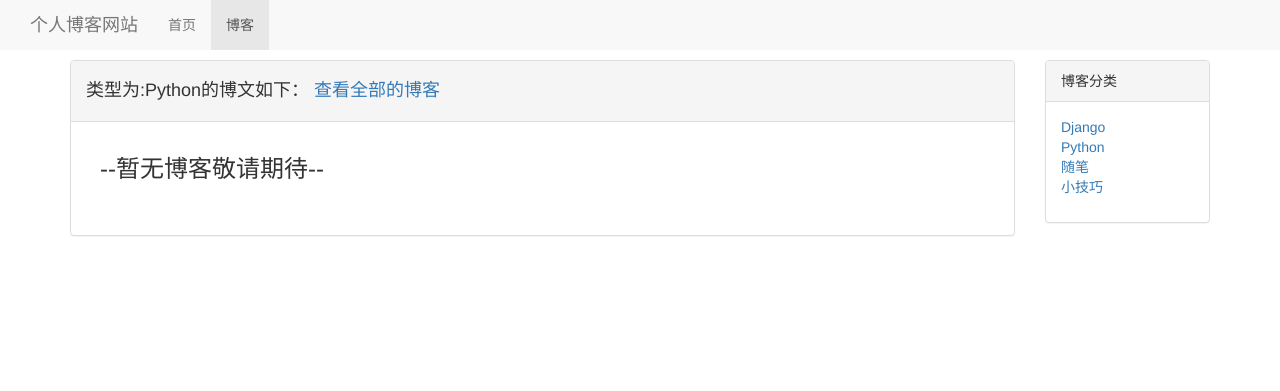
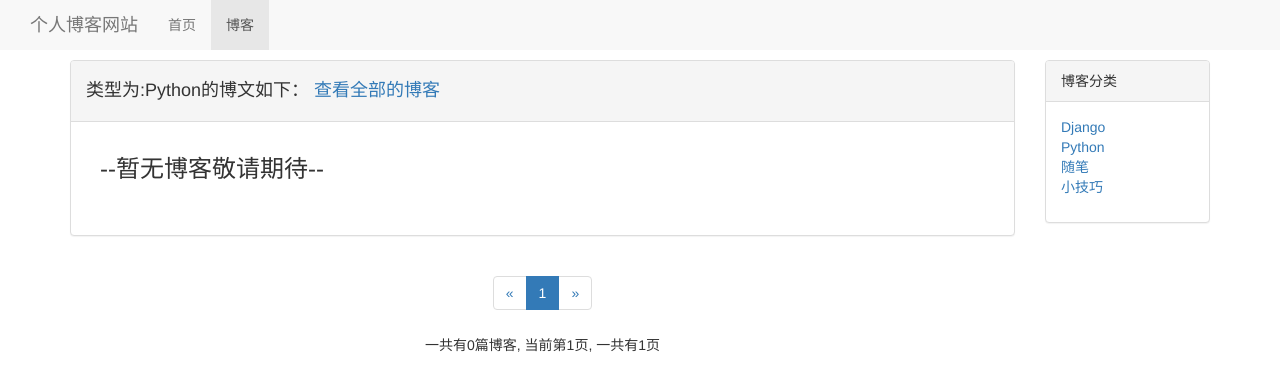
Before and after one commit to zhangyongming13/mysite, a Django app: page /blog/blog_with_type/2 in a window 1280 px wide. Shown: the top 391 px of the page. Run offline with Django 3.2, Linux system fonts and the light colour scheme; data comes from the database, SQL or seed files in the repository; both versions use the stored data as it was after the commit; some libraries are stand-ins or nearby versions.

Commit message:
20194222400创建了根据博客类型进行筛选的功能blog_with_type 201904232143设置了模板嵌套block和extends，以及全局模板文件夹 201904232347设置了主页导航栏，以及使用css美化 201904242150设置了CSS等静态文件已经对应的静态文件夹 201904250015base.html引入bootstrap相关内容 201904252351导航栏使用了bootstrap的静态导航栏；博客列表页面使用了珊格系统，针对不同的屏幕进行响应 201904270039blog_with_type嵌套了blog_list的模板，blog_detail.html使用了珊格系统进行展示 201904271744分页页码的设计和优化

```diff
--- a/blog/models.py
+++ b/blog/models.py
@@ -25,3 +25,6 @@ class Blog(models.Model):
     # 使后台管理更清晰明了
     def __str__(self):
         return '<blog: %s>' % self.title
+
+    class Meta:
+        ordering = ['-created_time']  # 按照创建时间新到旧进行排序
--- a/blog/static/blog.css
+++ b/blog/static/blog.css
@@ -15,3 +15,7 @@ div.blog:not(:last-child){
 div.blog h3 {
     margin-top: 0.2em;
 }
+
+div.paginator {
+    text-align: center;
+}
--- a/blog/templates/blog/blog_list.html
+++ b/blog/templates/blog/blog_list.html
@@ -25,13 +25,12 @@
                     <div class="panel-heading">
                         <!--blog | length计算出可迭代对象长度，即个数-->
                         {% block blog_list_type %} <!--用于其他html嵌套该模板-->
-                            博客列表（一共有{{ blogs | length }}篇博客）
                         {% endblock %}
                     </div>
                     <div class="panel-body">
                         {#让每个li列表前面没有小黑点#}
                         <ul style="list-style-type: none">
-                            {% for blog in blogs %}
+                            {% for blog in page_of_blogs %}
                                 <div class="blog">
                                     <h3><a href="{% url 'blog_detail' blog.pk %}">{{ blog.title }}</a></h3>
                                     <p class="blog-info">
@@ -49,6 +48,45 @@
                             {% endfor %}
                         </ul>
                     </div>
+                </div>
+                <div class="paginator">
+                    <!--使用bootstrap里面的分页按钮https://v3.bootcss.com/components/#pagination-->
+                    <ul class="pagination">
+                        <li>
+                            <!--上一页-->
+                            <!--判断是否会有上一页-->
+                            {% if page_of_blogs.has_previous %}
+                                <a href="?page={{ page_of_blogs.previous_page_number }}" aria-label="Previous">
+                                    <span aria-hidden="true">&laquo;</span>
+                                </a>
+                            {% else %}
+                                <span aria-hidden="true">&laquo;</span>
+                            {% endif %}
+                        </li>
+                            {% for page_num in page_list %}
+                                <!--当前页码高亮-->
+                                {% if page_num == page_of_blogs.number%}
+                                    <li class="active"><span>{{ page_num }}</span></li>
+                                {% elif page_num == '...'%}
+                                    <li><span>{{ page_num }}</span></li>
+                                {% else %}
+                                    <li><a href="?page={{ page_num }}">{{ page_num }}</a></li>
+                                {% endif %}
+                            {% endfor %}
+                        <li>
+                        <!--下一页-->
+                            {% if page_of_blogs.has_next %}
+                                <a href="?page={{ page_of_blogs.next_page_number }}" aria-label="Next">
+                                    <span aria-hidden="true">&raquo;</span>
+                                </a>
+                            {% else %}
+                                <span aria-hidden="true">&raquo;</span>
+                            {% endif %}
+                        </li>
+                    </ul>
+                    <p>
+                        一共有{{ blog_count }}篇博客, 当前第{{ page_of_blogs.number }}页, 一共有{{ total_page }}页
+                    </p>
                 </div>
             </div>
 {#            hidden-xs表示xs屏幕状态下隐藏该快#}
--- a/blog/views.py
+++ b/blog/views.py
@@ -1,14 +1,38 @@
 from django.shortcuts import render, get_object_or_404
+from django.core.paginator import Paginator
 from .models import Blog, BlogType
+from django.conf import settings
 # Create your views here.
 
 
 def Blog_list(request):
     context = {}
     # 使用过滤器过滤掉标记为删除的博客，传入的是一个可迭代的对象
-    context['blogs'] = Blog.objects.filter(is_delete=False)
+    blogs_all_list = Blog.objects.filter(is_delete=False)
+    paginator = Paginator(blogs_all_list, settings.EACH_PAGE_BLOG_NUMBER)  # 进行分页
+    page_num = request.GET.get('page', 1)  # 获取网页GET方法传进来的页数，默认是1
+    page_of_blogs = paginator.get_page(page_num)  # 获取该页的博客
+    current_page_num = page_of_blogs.number
+
+    # 获取当前页面前后两个的页码范围
+    page_list = list(range(max(current_page_num - 2, 1), min(paginator.num_pages + 1, current_page_num + 3)))
+
+    # 添加首尾两页以及省略号
+    if page_list[0] - 1 >= 2:
+        page_list.insert(0, '...')
+    if paginator.num_pages - page_list[-1] >= 2:
+        page_list.append('...')
+    if page_list[0] != 1:
+        page_list.insert(0, 1)
+    if page_list[-1] != paginator.num_pages:
+        page_list.append(paginator.num_pages)
+
+    context['total_page'] = paginator.num_pages  # 总共有多少页
+    context['page_list'] = page_list  # 页码列表
+    context['page_of_blogs'] = page_of_blogs  # 博客的内容
     # 引用templates文件中的模板，content为传进模板的数据，腰围dict类型
     context['blog_type'] = BlogType.objects.all()
+    context['blog_count'] = paginator.count  # 博客的总数
     return render(request, "blog/blog_list.html", context)
     # 如果把某些App的模板文件放在全局模板文件夹中的某一个文件夹，就要设置该文件夹，不然找不到模板文件
 
@@ -24,9 +48,31 @@ def Blog_with_type(request, blog_type_pk):
     # 根据传入的blog_type_pk获取对应的BlogType类型
     blog_type_name = get_object_or_404(BlogType, pk=blog_type_pk)
     # 根据BlogType类型获得相应类型的文章
-    context['blogs'] = Blog.objects.filter(blog_type=blog_type_name)
+    blog_with_type_all = Blog.objects.filter(blog_type=blog_type_name)
+
+    # 博客分类页面也要引进分页按钮
+    paginator = Paginator(blog_with_type_all, settings.EACH_PAGE_BLOG_NUMBER)
+    page_num = request.GET.get('page', 1)
+    page_of_blogs = paginator.get_page(page_num)
+    current_page_num = page_of_blogs.number
+    page_list = list(range(max(current_page_num - 2, 1), min(paginator.num_pages + 1, current_page_num + 3)))
+
+    # 添加首尾两页以及省略号
+    if page_list[0] - 1 >= 2:
+        page_list.insert(0, '...')
+    if paginator.num_pages - page_list[-1] >= 2:
+        page_list.append('...')
+    if page_list[0] != 1:
+        page_list.insert(0, 1)
+    if page_list[-1] != paginator.num_pages:
+        page_list.append(paginator.num_pages)
+
+    context['total_page'] = paginator.num_pages
+    context['page_list'] = page_list
+    context['page_of_blogs'] = page_of_blogs
     context['blogs_type'] = blog_type_name
     context['blog_type_pk'] = blog_type_pk
+    context['blog_count'] = paginator.count
     context['blog_type'] = BlogType.objects.all()
     # 调用模板文件
     return render(request, 'blog/blog_with_type.html', context)
--- a/mysite/settings.py
+++ b/mysite/settings.py
@@ -125,3 +125,5 @@ STATIC_URL = '/static/'
 STATICFILES_DIRS = [
     os.path.join(BASE_DIR,'static'),
 ]
+
+EACH_PAGE_BLOG_NUMBER = 7
```
Also changed, not shown: db.sqlite3.
